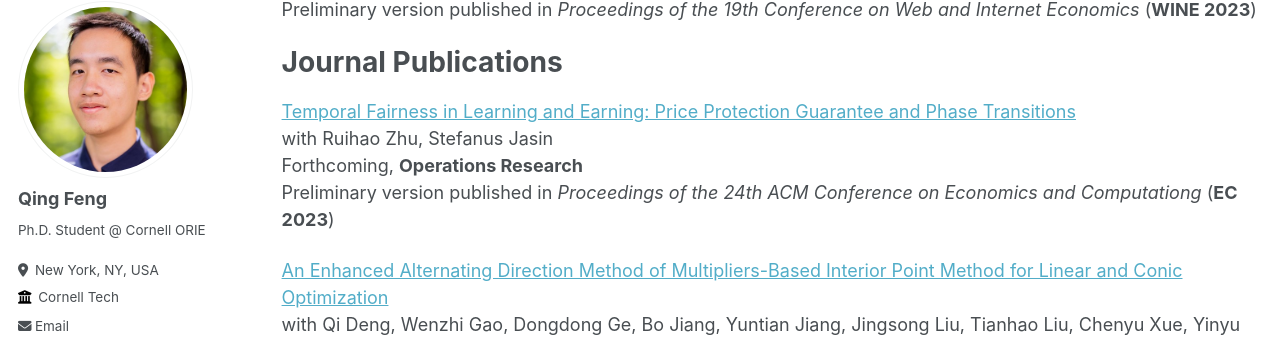
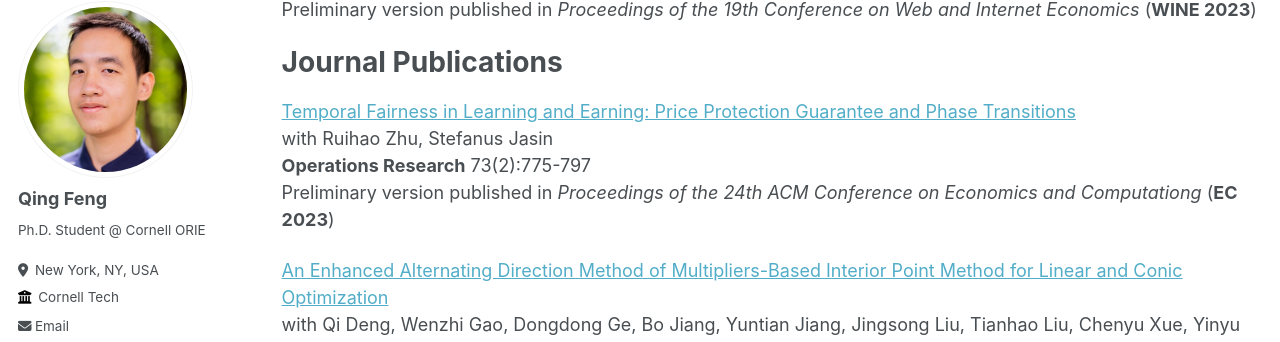
Before and after one commit to qfeng48/qfeng48.github.io, a Jekyll site: the page built from _pages/publications.md, in a window 1280 px wide and 900 px high, scrolled down 519 px. Shown: the part 105-447 px from the top of the window. Built offline with Jekyll 4.4.1, drawn with Linux system fonts in a browser that asks for light colours; some web fonts are replaced.

Commit message:
Update publications.md

```diff
--- a/_pages/publications.md
+++ b/_pages/publications.md
@@ -32,7 +32,7 @@ Journal Publications
 
 [Temporal Fairness in Learning and Earning: Price Protection Guarantee and Phase Transitions](https://papers.ssrn.com/sol3/papers.cfm?abstract_id=4265182)\
 with Ruihao Zhu, Stefanus Jasin\
-Forthcoming, **Operations Research**\
+**Operations Research** 73(2):775-797\
 Preliminary version published in *Proceedings of the 24th ACM Conference on Economics and Computationg* (**EC 2023**)
 
 [An Enhanced Alternating Direction Method of Multipliers-Based Interior Point Method for Linear and Conic Optimization](https://arxiv.org/abs/2209.01793)\
```
